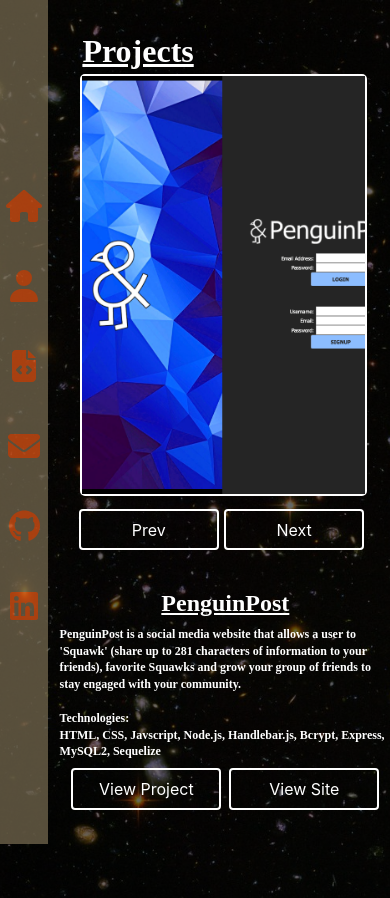
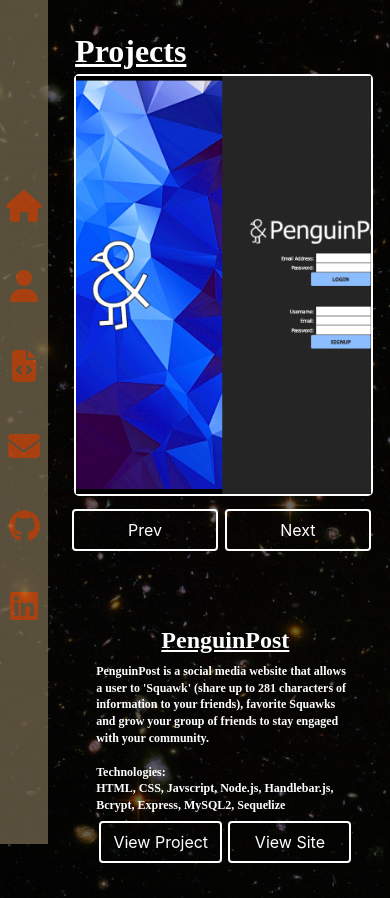
Before and after one commit to cmd0160/react_portfolio, a React (Create React App) app: page /react_portfolio/Projects in a window 390 px wide. Shown: the top 898 px of the page. Built offline with nearby package versions, Linux system fonts and the light colour scheme; a web font is replaced by a local one.

Commit message:
added some adjustments to the projects page layout

```diff
--- a/src/components/Projects/Projects.css
+++ b/src/components/Projects/Projects.css
@@ -1,3 +1,8 @@
+.projects_con {
+    display: flex;
+    flex-direction: row;
+}
+
 .projects_title {
     font-family: 'Khula';
     font-weight: 800;
@@ -10,7 +15,7 @@
     display: flex;
     flex-direction: column;
     justify-content: center;
-    padding-right: 5% ;
+    margin-left: -2%;
 }
 
 .carousel {
@@ -37,6 +42,8 @@
 .project_text .center {
     height: 100vh;
     width: 33vw;
+    margin-left: 5%;
+    padding: 10%;
     /* margin-left: 10%; */
     display: flex;
     flex-direction: column;
@@ -126,6 +133,11 @@ button a {
 
 @media (max-width: 414px) {
 
+    .projects_con {
+        display: flex;
+        flex-direction: column;
+    }
+
     .projects_title {
         font-size: 2rem;
         margin: 2rem 0 .25rem 4.4rem;
--- a/src/components/Projects/index.js
+++ b/src/components/Projects/index.js
@@ -6,8 +6,8 @@ const Projects = () => {
   const [currentImage, setCurrentImage] = useState(0);
 
   return (
-    <div className="container">
-      <div className="row">
+    <div className="container projects_con">
+      {/* <div className="row"> */}
         <div className="carousel_con col-lg-8">
           <h3 className="projects_title">Projects</h3>
           <div className="carousel">
@@ -63,7 +63,7 @@ const Projects = () => {
             </div>
           </div>
         </div>
-      </div>
+      {/* </div> */}
     </div>
   );
 };
```
